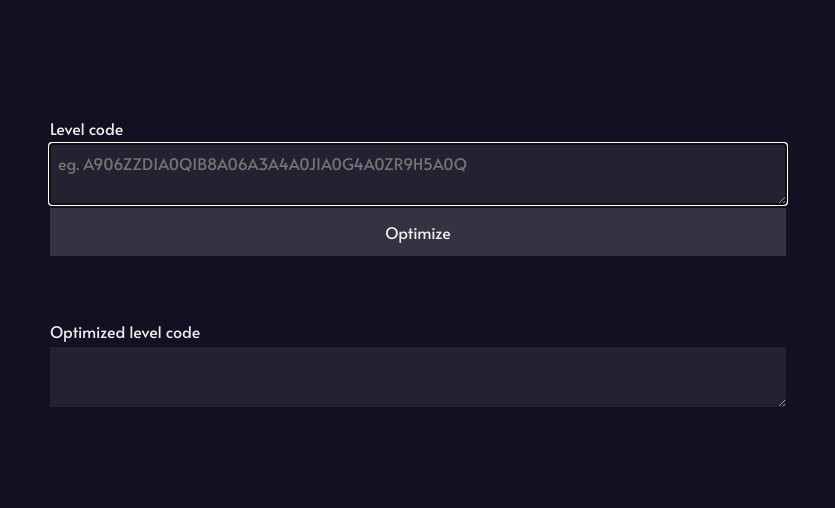
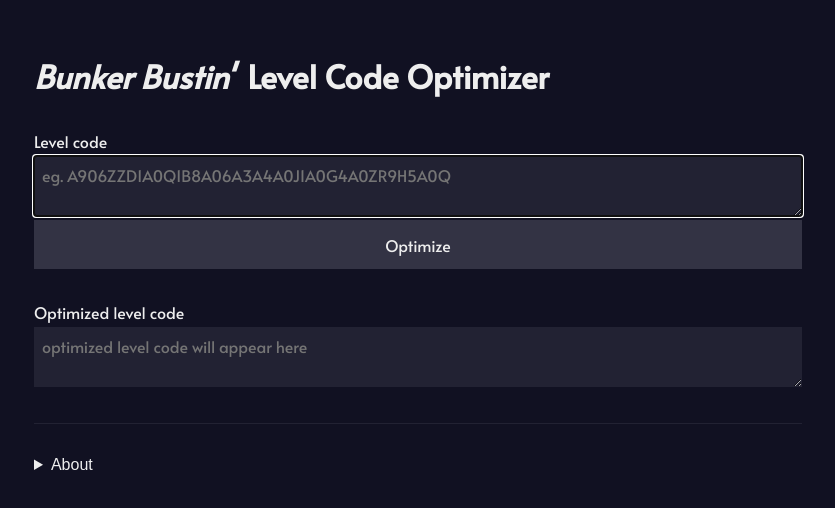
Before and after one commit to vladdeSV/devdiary12-level-code-optimizer, a plain HTML site: page index.html in a window 1280 px wide. Shown: the part 136-644 px from the top of the page, without its empty margins (222-1057 px from the left). Drawn offline with Linux system fonts and the light colour scheme.

Commit message:
make site nicer

```diff
--- a/css/style.css
+++ b/css/style.css
@@ -8,9 +8,22 @@ body {
     background: #112;
 }
 
+i {
+    margin-right: 0.2em;
+}
+
+hr {
+    border: none;
+    border-bottom: 1px solid #223;
+}
+
 main {
+    width: 800px;
     margin: auto;
-    width: 800px;
+}
+
+.optimizer > * {
+    margin: 1rem;
 }
 
 label {
@@ -28,20 +41,20 @@ input, textarea, button {
 }
 
 textarea {
+    min-width: 100%;
+    max-width: 100%;
+    min-height: 2.5rem;
+    max-height: 10rem;
+    border: none;
     background: #223;
-    border: none;
-    max-width: 100%;
-    min-width: 100%;
-    max-height: 10rem;
-    min-height: 2.5rem;
 }
 
 button {
     width: 100%;
+    padding: 0.7rem;
+    color: #eee;
+    border: 2px solid #334;
     background: #334;
-    color: #eee;
-    padding: 0.7rem;
-    border: 2px solid #334;
 }
 
 button:active {
@@ -49,22 +62,25 @@ button:active {
     background: #223;
 }
 
-div.input-wrapper, div.output-wrapper {
-    margin: 2rem;
-}
-
 .optimizer {
-    height: 100vh;
     display: flex;
     flex-flow: column;
     justify-content: center;
+    min-height: 100vh;
 }
 
+.about {
+    font-family: sans-serif;
+}
+
+.about > p {
+    line-height: 1.4em;
+    color: #778;
+}
 
 @media (max-width: 1000px) {
     main {
         width: 100%;
-        margin-top:0;
+        margin-top: 0;
     }
-
 }
--- a/index.html
+++ b/index.html
@@ -11,16 +11,35 @@
 <body>
     <main>
         <div class="optimizer">
+            <h1><i>Bunker Bustin'</i> Level Code Optimizer</h1>
             <div class="input-wrapper">
                 <label for="js-level-code">Level code</label>
-                <textarea id="js-level-code" placeholder="eg. A906ZZD1A0Q1B8A06A3A4A0J1A0G4A0ZR9H5A0Q"></textarea>
+                <textarea id="js-level-code" placeholder="eg.&nbsp;A906ZZD1A0Q1B8A06A3A4A0J1A0G4A0ZR9H5A0Q"></textarea>
                 <button id="js-button-optimize">Optimize</button>
             </div>
 
             <div class="output-wrapper">
                 <label for="js-level-code-output">Optimized level code</label>
-                <textarea name="level-code-output" id="js-level-code-output" readonly onclick="this.focus();this.select()"></textarea>
+                <textarea name="level-code-output" id="js-level-code-output" readonly onclick="this.focus();this.select()" placeholder="optimized level code will appear here"></textarea>
             </div>
+            <hr>
+            <details class="about">
+                <summary>About</summary>
+
+                <p>
+                    <i>Bunker Bustin'</i> is the "twelfth and final game in [of the] 12 months Dev Diary challenge", developed by Ben "Yahtzee" Croshaw (<a href="https://yzcroshaw.itch.io/bunker-bustin">link</a>).
+                    The game features a level editor, where a level can be shared via a string of characters, so called "level codes".
+                </p>
+
+                <p>
+                    This small application allows you to optimize these level codes, shortening them while still being perfectly interpreted by the game.
+                    The optimization is done by correcting a flaw with the level code generation, and exploiting some quirks of the game's interpretation logic.
+                </p>
+                <p>
+                    Optimization tool created by <a href="https://twitter.com/vladdeSV">@vladdeSV</a>, in no affiliation with the game developer or game publisher.
+                </p>
+
+            </details>
         </div>
     </main>
 </body>
--- a/js/main.js
+++ b/js/main.js
@@ -31,3 +31,6 @@ function optimizeLevelCode(levelCode) {
 }
 
 document.addEventListener('DOMContentLoaded', init);
+
+// A916P0A1P0A1C0J1G0J1C0A1C0J1C0A1C0J1C0A1C0D9F1C0A1P0A1P0Q
+// A906ZZ1A07A6ZZZF9ZE
```
